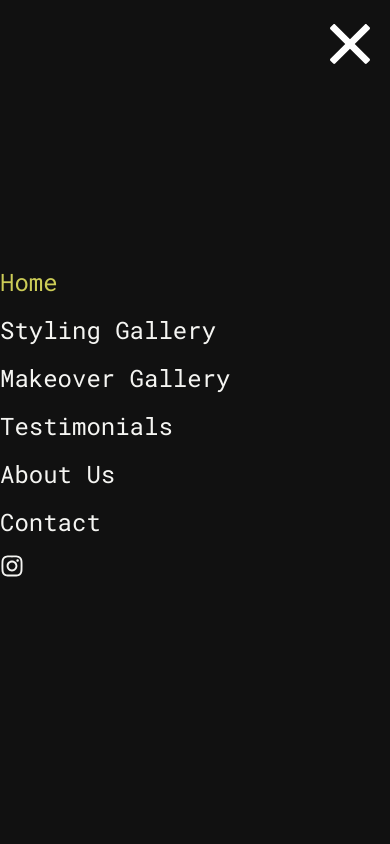
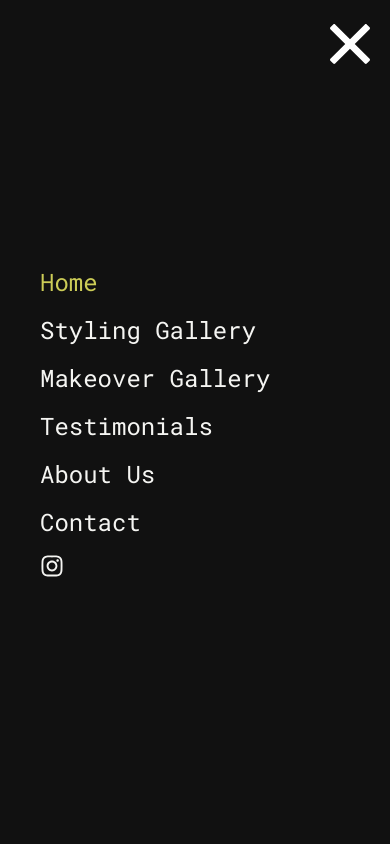
Before and after one commit to Dev-EthanR/presentation-counts-website, a Next.js app: page / in a window 390 px wide. Both pictures are taken after a click on the button "Navigation menu". Shown: the top 844 px of the page. Built offline with nearby package versions, Linux system fonts and the light colour scheme.

Commit message:
adjust mobile navigation

```diff
--- a/app/components/Navbar.tsx
+++ b/app/components/Navbar.tsx
@@ -85,8 +85,11 @@ const NavBar = ({ isOpen, setIsOpen }: Props) => {
         </button>
         {isOpen && (
           <>
-            <div className="w-full absolute top-0 left-0 h-full bg-secondary" aria-hidden="true" />
-            <div className="absolute z-40 top-1/2 -translate-y-1/2 left-1/2 -translate-x-1/2 w-full">
+            <div
+              className="w-full absolute top-0 left-0 h-full bg-secondary"
+              aria-hidden="true"
+            />
+            <div className="absolute z-40 top-1/2 -translate-y-1/2 left-1/2 -translate-x-1/2 w-full pl-10">
               {navLinks()}
             </div>
           </>
```
